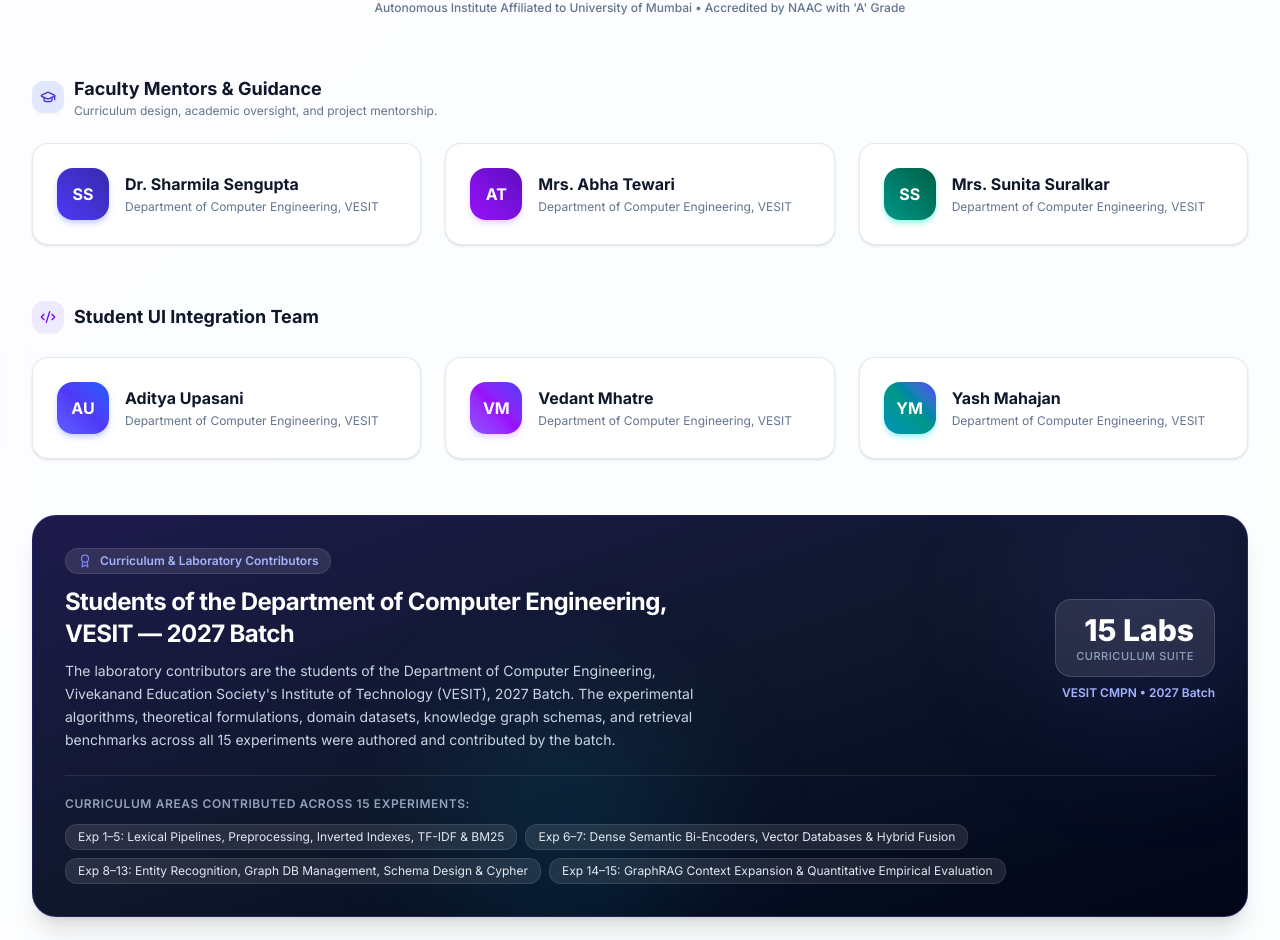
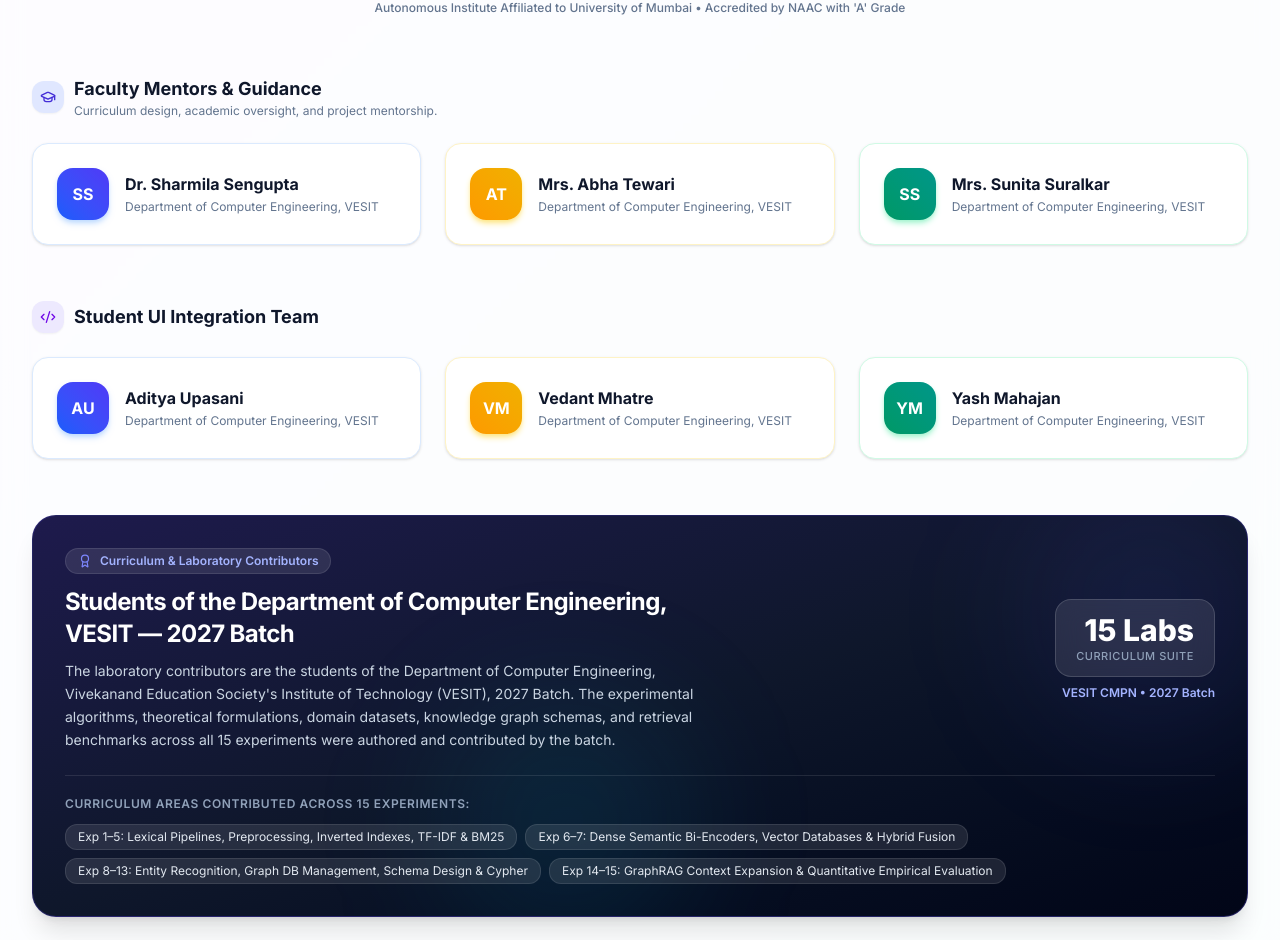
Before and after one commit to adityaupasani594/GOLC2027_Exp, a React (Vite) app: page / in a window 1280 px wide. Shown: the part 3252-4192 px from the top of the page. Built offline with nearby package versions, Linux system fonts and the light colour scheme.

Commit message:
Update team cards column colors to blue, yellow, and green

```diff
--- a/src/components/LandingPage.jsx
+++ b/src/components/LandingPage.jsx
@@ -621,14 +621,14 @@
             </div>
 
             <div className="grid grid-cols-1 md:grid-cols-3 gap-6">
-              {/* Faculty 1: Dr. Sharmila Sengupta */}
-              <div className="relative group p-6 rounded-2xl bg-white border border-slate-200/90 shadow-sm hover:shadow-md hover:border-indigo-300 transition-all flex items-center">
+              {/* Column 1 (Blue) - Faculty 1: Dr. Sharmila Sengupta */}
+              <div className="relative group p-6 rounded-2xl bg-white border border-blue-100 hover:border-blue-400 shadow-sm hover:shadow-md hover:shadow-blue-50 transition-all flex items-center">
                 <div className="flex items-center gap-4 w-full">
-                  <div className="w-13 h-13 rounded-2xl bg-gradient-to-tr from-indigo-600 to-indigo-800 text-white flex items-center justify-center font-bold text-base shadow-md shadow-indigo-200 shrink-0">
+                  <div className="w-13 h-13 rounded-2xl bg-gradient-to-tr from-blue-600 to-indigo-600 text-white flex items-center justify-center font-bold text-base shadow-md shadow-blue-200 shrink-0">
                     SS
                   </div>
                   <div className="min-w-0 flex-1">
-                    <h5 className="text-base font-bold text-slate-900 group-hover:text-indigo-600 transition-colors leading-snug">
+                    <h5 className="text-base font-bold text-slate-900 group-hover:text-blue-600 transition-colors leading-snug">
                       Dr. Sharmila Sengupta
                     </h5>
                     <p className="text-xs text-slate-500 mt-1 leading-snug">
@@ -638,14 +638,14 @@
                 </div>
               </div>
 
-              {/* Faculty 2: Mrs. Abha Tewari */}
-              <div className="relative group p-6 rounded-2xl bg-white border border-slate-200/90 shadow-sm hover:shadow-md hover:border-purple-300 transition-all flex items-center">
+              {/* Column 2 (Yellow) - Faculty 2: Mrs. Abha Tewari */}
+              <div className="relative group p-6 rounded-2xl bg-white border border-amber-100 hover:border-amber-400 shadow-sm hover:shadow-md hover:shadow-amber-50 transition-all flex items-center">
                 <div className="flex items-center gap-4 w-full">
-                  <div className="w-13 h-13 rounded-2xl bg-gradient-to-tr from-purple-600 to-violet-800 text-white flex items-center justify-center font-bold text-base shadow-md shadow-purple-200 shrink-0">
+                  <div className="w-13 h-13 rounded-2xl bg-gradient-to-tr from-amber-500 to-yellow-500 text-white flex items-center justify-center font-bold text-base shadow-md shadow-amber-200 shrink-0">
                     AT
                   </div>
                   <div className="min-w-0 flex-1">
-                    <h5 className="text-base font-bold text-slate-900 group-hover:text-purple-600 transition-colors leading-snug">
+                    <h5 className="text-base font-bold text-slate-900 group-hover:text-amber-600 transition-colors leading-snug">
                       Mrs. Abha Tewari
                     </h5>
                     <p className="text-xs text-slate-500 mt-1 leading-snug">
@@ -655,14 +655,14 @@
                 </div>
               </div>
 
-              {/* Faculty 3: Mrs. Sunita Suralkar */}
-              <div className="relative group p-6 rounded-2xl bg-white border border-slate-200/90 shadow-sm hover:shadow-md hover:border-teal-300 transition-all flex items-center">
+              {/* Column 3 (Green) - Faculty 3: Mrs. Sunita Suralkar */}
+              <div className="relative group p-6 rounded-2xl bg-white border border-emerald-100 hover:border-emerald-400 shadow-sm hover:shadow-md hover:shadow-emerald-50 transition-all flex items-center">
                 <div className="flex items-center gap-4 w-full">
-                  <div className="w-13 h-13 rounded-2xl bg-gradient-to-tr from-teal-600 to-emerald-800 text-white flex items-center justify-center font-bold text-base shadow-md shadow-teal-200 shrink-0">
+                  <div className="w-13 h-13 rounded-2xl bg-gradient-to-tr from-emerald-600 to-teal-600 text-white flex items-center justify-center font-bold text-base shadow-md shadow-emerald-200 shrink-0">
                     SS
                   </div>
                   <div className="min-w-0 flex-1">
-                    <h5 className="text-base font-bold text-slate-900 group-hover:text-teal-600 transition-colors leading-snug">
+                    <h5 className="text-base font-bold text-slate-900 group-hover:text-emerald-600 transition-colors leading-snug">
                       Mrs. Sunita Suralkar
                     </h5>
                     <p className="text-xs text-slate-500 mt-1 leading-snug">
@@ -688,14 +688,14 @@
             </div>
 
             <div className="grid grid-cols-1 md:grid-cols-3 gap-6">
-              {/* Member 1: Aditya Upasani */}
-              <div className="relative group p-6 rounded-2xl bg-white border border-slate-200/90 shadow-sm hover:shadow-md hover:border-indigo-300 transition-all flex items-center">
+              {/* Column 1 (Blue) - Member 1: Aditya Upasani */}
+              <div className="relative group p-6 rounded-2xl bg-white border border-blue-100 hover:border-blue-400 shadow-sm hover:shadow-md hover:shadow-blue-50 transition-all flex items-center">
                 <div className="flex items-center gap-4 w-full">
-                  <div className="w-13 h-13 rounded-2xl bg-gradient-to-tr from-indigo-500 via-indigo-600 to-blue-600 text-white flex items-center justify-center font-bold text-base shadow-md shadow-indigo-200 shrink-0">
+                  <div className="w-13 h-13 rounded-2xl bg-gradient-to-tr from-blue-600 to-indigo-600 text-white flex items-center justify-center font-bold text-base shadow-md shadow-blue-200 shrink-0">
                     AU
                   </div>
                   <div className="min-w-0 flex-1">
-                    <h5 className="text-base font-bold text-slate-900 group-hover:text-indigo-600 transition-colors leading-snug">
+                    <h5 className="text-base font-bold text-slate-900 group-hover:text-blue-600 transition-colors leading-snug">
                       Aditya Upasani
                     </h5>
                     <p className="text-xs text-slate-500 mt-1 leading-snug">
@@ -705,14 +705,14 @@
                 </div>
               </div>
 
-              {/* Member 2: Vedant Mhatre */}
-              <div className="relative group p-6 rounded-2xl bg-white border border-slate-200/90 shadow-sm hover:shadow-md hover:border-violet-300 transition-all flex items-center">
+              {/* Column 2 (Yellow) - Member 2: Vedant Mhatre */}
+              <div className="relative group p-6 rounded-2xl bg-white border border-amber-100 hover:border-amber-400 shadow-sm hover:shadow-md hover:shadow-amber-50 transition-all flex items-center">
                 <div className="flex items-center gap-4 w-full">
-                  <div className="w-13 h-13 rounded-2xl bg-gradient-to-tr from-violet-500 via-purple-600 to-indigo-600 text-white flex items-center justify-center font-bold text-base shadow-md shadow-purple-200 shrink-0">
+                  <div className="w-13 h-13 rounded-2xl bg-gradient-to-tr from-amber-500 to-yellow-500 text-white flex items-center justify-center font-bold text-base shadow-md shadow-amber-200 shrink-0">
                     VM
                   </div>
                   <div className="min-w-0 flex-1">
-                    <h5 className="text-base font-bold text-slate-900 group-hover:text-purple-600 transition-colors leading-snug">
+                    <h5 className="text-base font-bold text-slate-900 group-hover:text-amber-600 transition-colors leading-snug">
                       Vedant Mhatre
                     </h5>
                     <p className="text-xs text-slate-500 mt-1 leading-snug">
@@ -722,14 +722,14 @@
                 </div>
               </div>
 
-              {/* Member 3: Yash Mahajan */}
-              <div className="relative group p-6 rounded-2xl bg-white border border-slate-200/90 shadow-sm hover:shadow-md hover:border-cyan-300 transition-all flex items-center">
+              {/* Column 3 (Green) - Member 3: Yash Mahajan */}
+              <div className="relative group p-6 rounded-2xl bg-white border border-emerald-100 hover:border-emerald-400 shadow-sm hover:shadow-md hover:shadow-emerald-50 transition-all flex items-center">
                 <div className="flex items-center gap-4 w-full">
-                  <div className="w-13 h-13 rounded-2xl bg-gradient-to-tr from-cyan-600 via-teal-600 to-indigo-600 text-white flex items-center justify-center font-bold text-base shadow-md shadow-cyan-200 shrink-0">
+                  <div className="w-13 h-13 rounded-2xl bg-gradient-to-tr from-emerald-600 to-teal-600 text-white flex items-center justify-center font-bold text-base shadow-md shadow-emerald-200 shrink-0">
                     YM
                   </div>
                   <div className="min-w-0 flex-1">
-                    <h5 className="text-base font-bold text-slate-900 group-hover:text-cyan-600 transition-colors leading-snug">
+                    <h5 className="text-base font-bold text-slate-900 group-hover:text-emerald-600 transition-colors leading-snug">
                       Yash Mahajan
                     </h5>
                     <p className="text-xs text-slate-500 mt-1 leading-snug">
```
